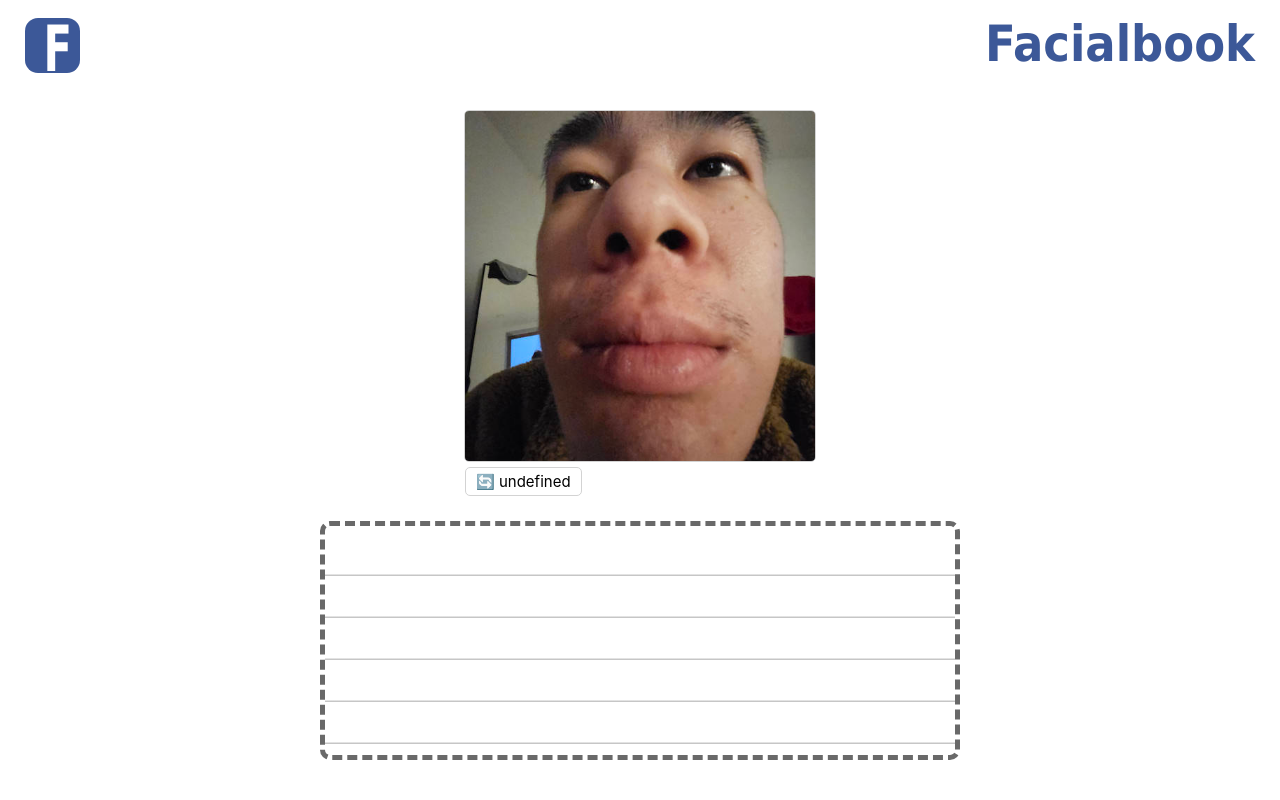
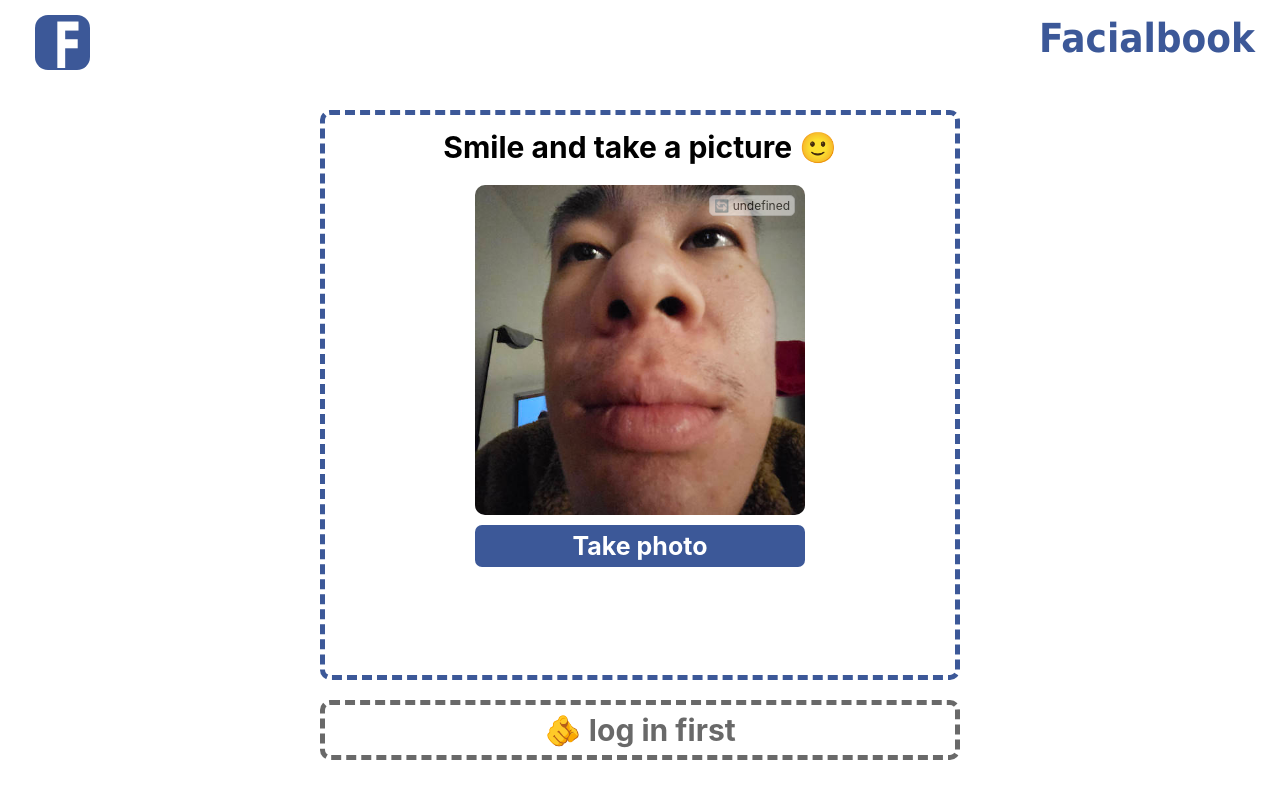
Before and after one commit to software-students-fall2023/4-containerized-app-exercise-sst4, a Flask app: page / in a window 1280 px wide. Run offline with Flask 3, Linux system fonts and the light colour scheme; some web fonts are replaced.

Commit message:
lots more styling, styles for logging in later

```diff
--- a/web-app/static/css/index.css
+++ b/web-app/static/css/index.css
@@ -1,18 +1,21 @@
 :root {
     --fb-blue: #3C5898;
+    --login-wid: 350px;
 }
 
 body {
-    min-width: 400px;
+    min-width: 300px;
     background-color: white;
     overflow: hidden;
 }
+
+/* HEADER w/ LOGO */
 
 header {
     height: 60px;
     margin: 15px 25px 35px;
     display: flex;
-    align-items: center;
+    align-items: flex-start;
     justify-content: space-between;
 }
 
@@ -24,7 +27,7 @@ header {
 }
 
 #logo-text {
-    font-size: 50px;
+    font-size: 40px;
     color: var(--fb-blue);
 }
 
@@ -32,6 +35,7 @@ header {
     position: relative;
     width: 55px;
     height: 55px;
+    margin-left: 10px;
     border-radius: 13px;
     background-color: var(--fb-blue);
 }
@@ -45,28 +49,41 @@ header {
     color: white;
 }
 
+/* MAIN */
+
 main {
     height: calc(100vh - 60px - 15px - 35px ); /* minus header */
     display: flex;
     flex-direction: column;
     align-items: center;
+    gap: 20px;
     font-family: -apple-system,BlinkMacSystemFont,"Segoe UI","Noto Sans",Helvetica,Arial,sans-serif,"Apple Color Emoji","Segoe UI Emoji";
 }
 
+/* WEBCAM STUFF */
+
 #camera-div {
-    width: 350px;
-    height: 350px;
-    border: 1px solid lightgray;
-    border-radius: 5px;
+    aspect-ratio: 1 / 1;
+    position: relative;
+    box-sizing: border-box;
+    width: var(--login-wid);
+    padding: 5px;
+}
+
+#cam-wrapper {
+    aspect-ratio: 1 / 1;
+    width: calc(100% - 10px);
+    margin: 5px;
+    background-color: gray;
+    border-radius: 10px;
     overflow: hidden;
 }
 
 #camera {
-    width: 350px;
-    height: 350px;
+    width: 100%;
+    height: 100%;
     object-fit: cover;
-    background-color: gray;
-    transition: .5s;
+    transition: filter .5s;
 }
 
 .cam-swapping {
@@ -74,44 +91,136 @@ main {
 }
 
 #swap-btn-div {
-    width: 350px;
+    position: absolute;
+    right: 20px;
+    top: 20px;
 }
 
 #swap-camera-btn {
     cursor: pointer;
     display: block;
-    margin: 5px 0px;
-    padding: 5px 10px;
+    margin: 0;
+    padding: 3px 4px;
     background-color: white;
-    /* box-shadow: 0px 2px 9px rgba(128, 128, 128, 0.5); */
     border: 1px solid lightgray;
     border-radius: 5px;
-    font-size: 15px;
+    font-size: 12px;
     white-space: nowrap;
+    opacity: .5;
+    transition: opacity 1s 1s;
 }
 
+#swap-camera-btn:hover {
+    opacity: 1;
+    transition: opacity .3s 0s;
+
+}
+
+/* SHOW AND HIDE */
+
+#account-div,
 #notebook-div {
     flex-grow: 1;
+    position: relative;
     box-sizing: border-box;
     width: 100%;
     max-width: 700px;
-    padding: 20px 30px 40px;
+    padding: 0px 30px;
+}
+
+#account-div.shrink,
+#notebook-div.shrink {
+    flex-grow: 0;
+    transition: .1s cubic-bezier(.13,.84,.33,.98);
+}
+
+#account-div.shrink {
+    height: 80px;
+}
+
+#notebook-div.shrink {
+    height: 60px;
+}
+
+#login,
+#account,
+#notebook,
+#notebook-cover {
+    box-sizing: border-box;
+    width: 100%;
+    height: 100%;
+    border-radius: 10px;
+    overflow: hidden;
+}
+
+#account,
+#notebook-cover {
+    border: 5px dashed dimgray;
+}
+
+#login,
+#notebook {
+    border: 5px dashed var(--fb-blue);
+}
+
+.grow #account,
+.shrink #login,
+.grow #notebook-cover,
+.shrink #notebook {
+    display: none;
+}
+
+/* LOGIN */
+
+#login {
+    display: flex;
+    flex-direction: column;
+    align-items: center;
+}
+
+p.info {
+    margin: 0;
+    padding: 15px 10px 10px;
+    text-align: center;
+    font-weight: bold;
+    font-size: 30px;
+}
+
+#snap {
+    width: calc(var(--login-wid) - 20px);
+    padding: 7px;
+    border: none;
+    border-radius: 7px;
+    font-size: 25px;
+    font-weight: 700;
+    color: white;
+    background-color: var(--fb-blue);
+}
+
+/* NOTEBOOK */
+
+.shrink #notebook-cover {
+    display: flex;
+    justify-content: center;
+    align-items: center;
+}
+
+#notebook-cover {
+    color: dimgray;
+    font-weight: 700;
+    font-size: 30px;
 }
 
 #notebook {
     box-sizing: border-box;
-    width: 100%;
-    height: 100%;
     padding: 10px 15px;
-    border: 5px dashed dimgray;
-    border-radius: 10px;
     background-color: transparent;
     resize: none;
     font-family: "Indie Flower", cursive;
     font-weight: 500;
     font-size: 25px;
     line-height: 42px;
-    background: repeating-linear-gradient(white, white 40px, #c6c6c6 41px, #c6c6c6 42px) 0px 8px local;
+    background: repeating-linear-gradient(white, white 40px, #b4baf9 41px, #b4baf9 42px) 0px 8px local;
 }
 
 #notebook::selection {
@@ -121,6 +230,41 @@ main {
 
 #notebook:focus {
     outline: none;
-    border: 5px dashed var(--fb-blue);
-    background: repeating-linear-gradient(white, white 40px, #b4baf9 41px, #b4baf9 42px) 0px 8px local;
 }
+
+#bottom {
+    height: 20px;
+}
+
+/* MOBILE */
+
+@media only screen and (max-width: 500px) {
+    :root {
+        --login-wid: 100%;
+    }
+
+    header {
+        align-items: center;
+    }
+
+    p.info {
+        font-size: 23px;
+    }
+}
+
+@media only screen and (max-width: 400px) {
+    #logo-text {
+        font-size: 30px;
+    }
+}
+
+/* lines are broken in Firefox.... for 10 years.......*/
+@-moz-document url-prefix(){
+    #notebook {
+        background: none;
+    }
+
+    #notebook:focus {
+        background: none;
+    }
+}
--- a/web-app/static/js/index.js
+++ b/web-app/static/js/index.js
@@ -54,6 +54,25 @@ const setupSwapCamera = () => {
     }
 }
 
+const testfunc = () => {
+    const btn = document.getElementById('testbtn')
+    btn.onclick = () => {
+        const a = document.getElementById('account-div')
+        const b = document.getElementById('notebook-div')
+        if (a.classList.contains('shrink')) {
+            a.classList.remove('shrink')
+            b.classList.add('shrink')
+            a.classList.add('grow')
+            b.classList.remove('grow')
+        } else {
+            a.classList.add('shrink')
+            b.classList.remove('shrink')
+            a.classList.remove('grow')
+            b.classList.add('grow')
+        }
+    }
+}
+
 const init = () => {
     findCameras()
     startCamera()
--- a/web-app/templates/index.html
+++ b/web-app/templates/index.html
@@ -22,15 +22,26 @@
         <span id="logo-text">Facialbook</span>
     </header>
     <main>
+        <div id="account-div" class="grow">
+            <div id="login">
+                <p class="info">Smile and take a picture 🙂</p>
                 <div id="camera-div">
+                    <div id="cam-wrapper">
                         <video poster="{{ url_for('static', filename='img/face.jpg') }}" id="camera" class="cam-swapping" width="350" height="350">📸</video>
                     </div>
                     <div id="swap-btn-div">
                         <button id="swap-camera-btn" type="button">🔄 ...</button>
                     </div>
-        <div id="notebook-div">
+                </div>
+                <button id="snap" type="button">Take photo</button>
+            </div>
+            <div id="account">welcome back</div>
+        </div>
+        <div id="notebook-div" class="shrink">
             <textarea id="notebook"></textarea>
+            <span id="notebook-cover">🫵 log in first </span>
         </div>
+        <div id="bottom"></div>
     </main>
 </body>
 </html>
```
Lines whose indentation alone changed are shown as unchanged.
